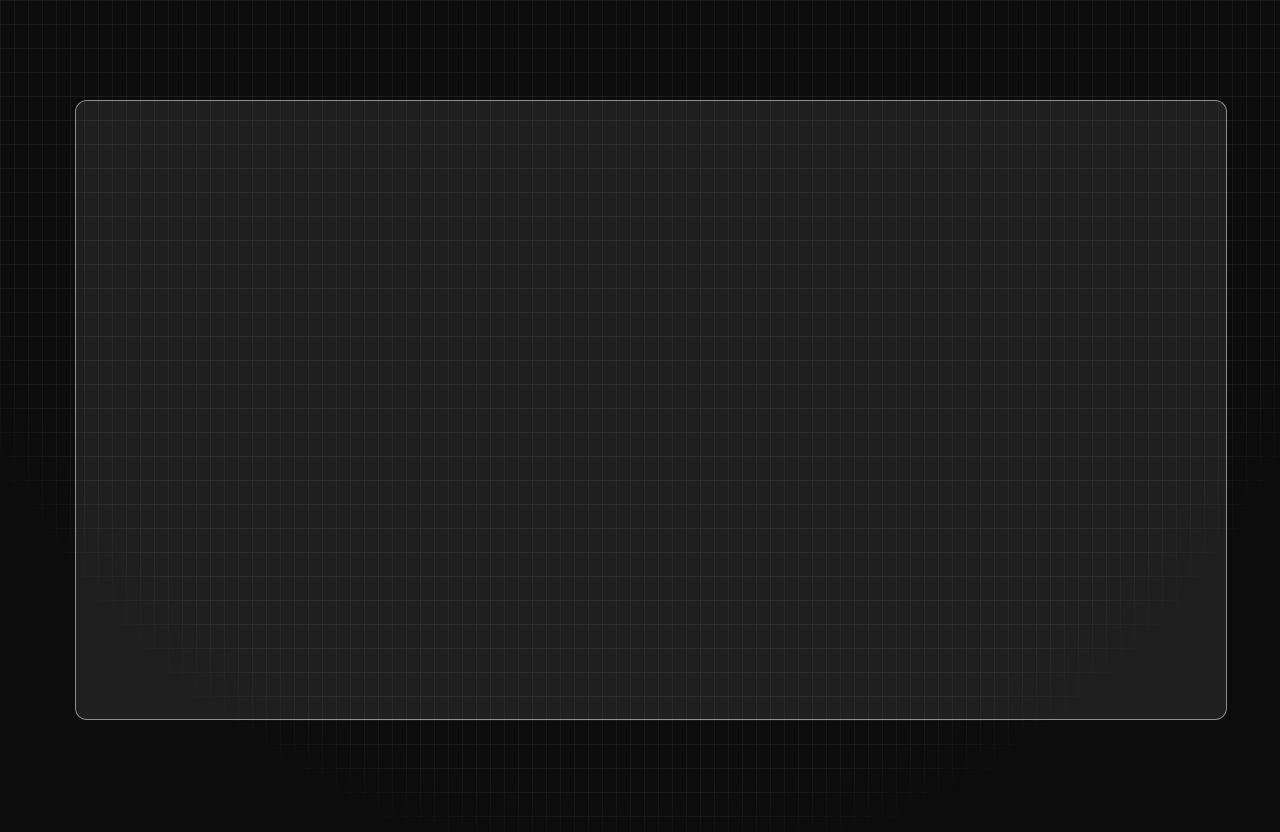
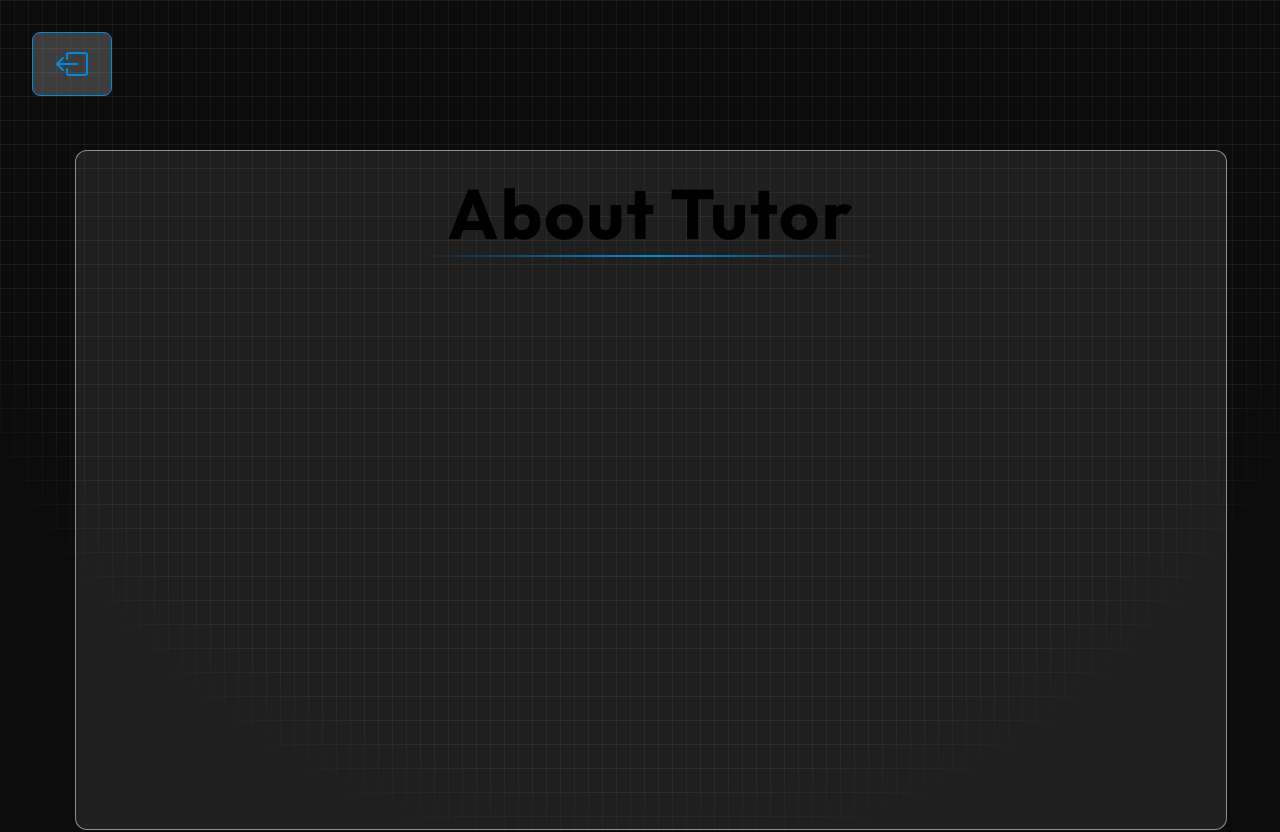
Before and after one commit to emon-shikder2217/Mass-English, a React (Vite) app: page /about in a window 1280 px wide. Shown: the top 832 px of the page. Built offline with nearby package versions, Linux system fonts and the light colour scheme; a web font is replaced by a local one.

Commit message:
initial commit

```diff
--- a/src/components/header/Header.css
+++ b/src/components/header/Header.css
@@ -113,7 +113,46 @@ nav a {
 
     cursor: pointer;
 
+    position: relative;
+
+    overflow: hidden;
+
+    line-height: 60px;
+
 }
+
+nav a::after {
+
+    position: absolute;
+
+    content: '';
+
+    height: 2px;
+
+    width: 0%;
+
+    background: linear-gradient( to right, transparent, #008be1, transparent );
+
+    left: 50%;
+
+    top: 48px;
+
+    transition: 0.4s;
+
+    transform: translateX(-50%);
+
+    border-radius: 6px;
+
+}
+
+nav a:hover:after {
+
+    width: 130%;
+
+}
+
+
+
 
 nav a:hover {
 
--- a/src/pages/About/About.css
+++ b/src/pages/About/About.css
@@ -53,13 +53,13 @@
 
  .aboutTutor {
 
-    height: 620px;
+    height: 680px;
 
     width: 90%;
 
     position: absolute;
 
-    margin-top: 100px;
+    margin-top: 150px;
 
     margin-left: 75px;
 
@@ -73,9 +73,119 @@
 
  }
 
+
+
+  .tutorHeading {
+
+    text-align: center;
+
+    font-size: 70px;
+
+    font-weight: 700;
+
+    letter-spacing: 2px;
+
+    font-family: 'outfit', sans-serif;
+
+    margin-top: 18px;
+
+    position: relative;
+
+    overflow-y: hidden;
+
+  }
+
+
+  .tutorHeading::before {
+
+    content: '';
+
+    position: absolute;
+
+    bottom: -0.2rem;
+
+    width: 40%;
+
+    height: 5px;
+
+    left: 30%;
+
+    background: linear-gradient( to right, transparent, #008be1, transparent );
+
+
+  }
+
+
+
+
+
+
+.backArrowAbout {
+
+  display: flex;
+
+  justify-content: center;
+
+  align-items: center;
+
+  height: 4rem;
+
+  width: 5rem;
+
+  border: 0.8px solid #008be1;
+
+  border-radius: 8px;
+
+  background: rgba(255, 255, 255, 0.2);
+
+  margin: 2rem;
+
+  font-size: 2rem;
+
+  color: #008be1;
+
+  text-decoration: none;
+
+  position: absolute;
+
+  z-index: 1;
+
+  transition: all 0.2s ease;
+
+}
+
+
+.backArrowAbout:hover {
+
+  background: rgba(255, 255, 255, 0.3);
+
+  border-color: #00aaff;
+
+  transform: scale(1.05);
+
+}
+
+
+
+
+
+
+
+
+
+
+
+
+
+
+
+
+
+
+
  .aboutCoaching {
 
-    height: 620px;
+    height: 680px;
 
     width: 90%;
 
--- a/src/pages/About/About.jsx
+++ b/src/pages/About/About.jsx
@@ -1,10 +1,27 @@
 import "./About.css";
+import { BsBoxArrowLeft } from "react-icons/bs";
+import { Link } from "react-router-dom";
+
 
 const About = () => {
   return (
     <div className="about-container">
       <div className="about-overlay"></div>
-      <div className="aboutTutor"></div>
+      <Link to="/" className="backArrowAbout">
+        <BsBoxArrowLeft />
+      </Link>
+      <div className="aboutTutor">
+        <div className="tutorTitle">
+          <h1 className="tutorHeading">About Tutor</h1>
+        </div>
+
+        <div className="tutorInfo">
+          <div className="tutorImg">
+            <img src="" alt="" />
+          </div>
+          <div className="tutorTxt"></div>
+        </div>
+      </div>
       <div className="aboutCoaching"></div>
     </div>
   );
--- /dev/null
+++ b/src/pages/Home/Home.css
@@ -0,0 +1,26 @@
+::-webkit-scrollbar {
+
+    width: 10px;
+
+    background-color: #000;
+
+  }
+
+  ::-webkit-scrollbar-thumb {
+
+    background: linear-gradient(#008be1, transparent);
+
+    border-radius: 8px;
+
+    transition: 1s ease;
+
+    transition: 0.3s ease;
+
+  }
+
+
+  ::-webkit-scrollbar-thumb:hover {
+
+    background: linear-gradient( #8b00d6, transparent );
+
+  }
--- a/src/pages/Home/Home.jsx
+++ b/src/pages/Home/Home.jsx
@@ -1,5 +1,6 @@
 import Header from '../../components/header/Header';
 import Hero from '../../components/Hero/Hero';
+import './Home.css';
 
 const Home = () => {
     return (
```
